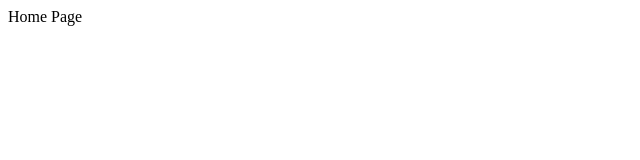
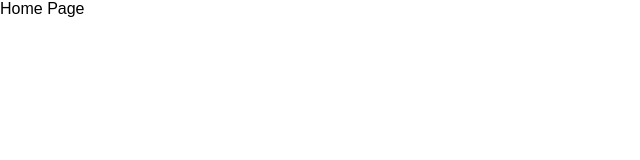
Before and after one commit to rms-diego/workshop-car, a React (Vite) app: page / in a window 1280 px wide. Shown: the top 160 px of the page, without its empty margins (0-640 px from the left). Built offline with nearby package versions, Linux system fonts and the light colour scheme.

Commit message:
feat: criando global css e adicionando no arquivo main

```diff
--- /dev/null
+++ b/src/globalStyles.scss
@@ -0,0 +1,6 @@
+* {
+  margin: 0;
+  padding: 0;
+  box-sizing: border-box;
+  font-family: sans-serif;
+}
--- a/src/main.tsx
+++ b/src/main.tsx
@@ -4,6 +4,8 @@ import ReactDOM from "react-dom/client";
 import { BrowserRouter } from "react-router-dom";
 
 import { AppRoutes } from "./Routes";
+
+import "./globalStyles.scss";
 
 ReactDOM.createRoot(document.getElementById("root") as HTMLElement).render(
   <React.StrictMode>
```
